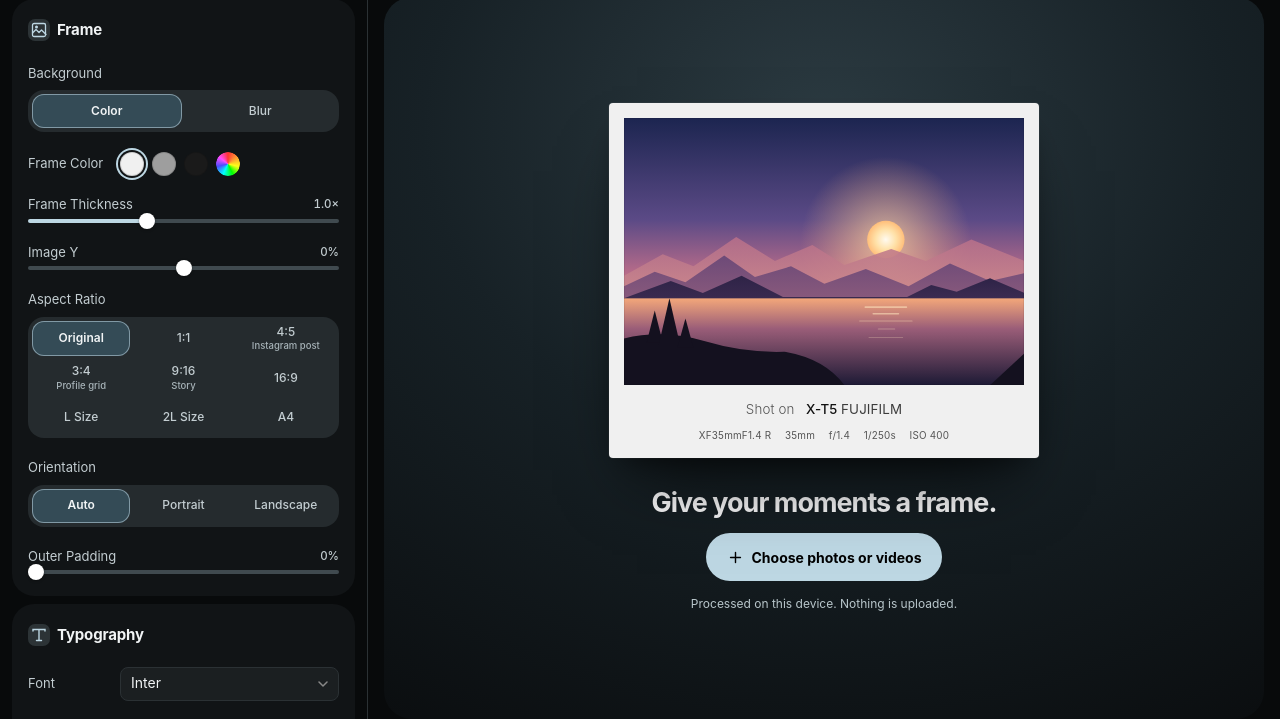
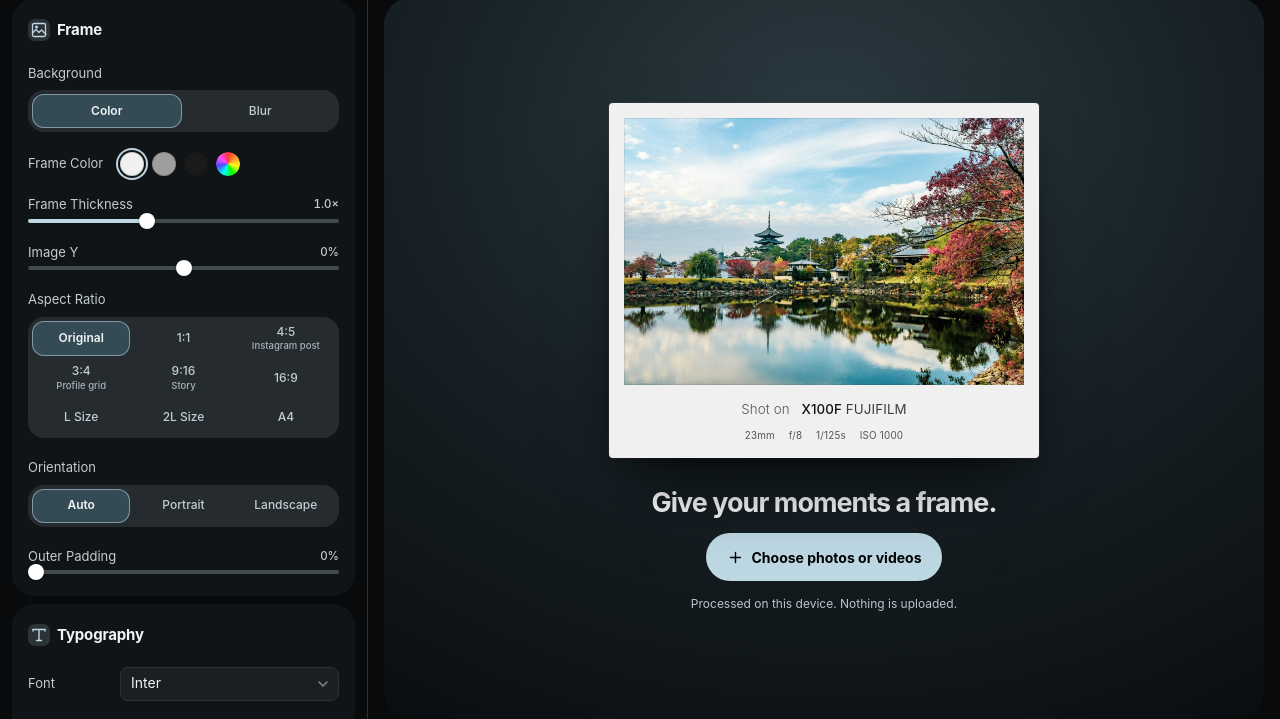
Before and after one commit to lingmulongtai/InstaFrame-Lab, a website: page index.html in a window 1280 px wide. Shown: the part 81-800 px from the top of the page. Drawn offline with Linux system fonts and the light colour scheme; a web font is replaced by a local one.

Commit message:
feat: show the supplied photo in the lab sample

```diff
--- a/css/style.css
+++ b/css/style.css
@@ -1415,7 +1415,7 @@ body[data-workspace="empty"] .photos-panel { display: none; }
   overflow: hidden;
   background: #2b2440;
 }
-.sample-print-photo svg { display: block; width: 100%; height: 100%; }
+.sample-print-photo img { display: block; width: 100%; height: 100%; object-fit: cover; }
 .sample-print-photo::after {
   content: '';
   position: absolute;
--- a/index.html
+++ b/index.html
@@ -832,69 +832,11 @@
         <!-- Decorative sample print: shows what an export looks like before any media is added. -->
         <figure class="sample-print" id="samplePrint" aria-hidden="true">
           <div class="sample-print-photo">
-            <svg viewBox="0 0 600 400" preserveAspectRatio="xMidYMid slice" focusable="false">
-              <defs>
-                <linearGradient id="sampleSky" x1="0" y1="0" x2="0" y2="1">
-                  <stop offset="0" stop-color="#1c2550"/>
-                  <stop offset="0.38" stop-color="#5b4a86"/>
-                  <stop offset="0.62" stop-color="#c9728a"/>
-                  <stop offset="0.8" stop-color="#f29a6b"/>
-                  <stop offset="1" stop-color="#ffd29a"/>
-                </linearGradient>
-                <radialGradient id="sampleSun" cx="0.5" cy="0.5" r="0.5">
-                  <stop offset="0" stop-color="#fffaf0"/>
-                  <stop offset="0.55" stop-color="#ffe1a8"/>
-                  <stop offset="1" stop-color="#ffbe7a"/>
-                </radialGradient>
-                <radialGradient id="sampleGlow" cx="0.5" cy="0.5" r="0.5">
-                  <stop offset="0" stop-color="#ffd9a0" stop-opacity="0.75"/>
-                  <stop offset="1" stop-color="#ffb27a" stop-opacity="0"/>
-                </radialGradient>
-                <linearGradient id="sampleLake" x1="0" y1="0" x2="0" y2="1">
-                  <stop offset="0" stop-color="#f3a77a"/>
-                  <stop offset="0.35" stop-color="#9a5d78"/>
-                  <stop offset="1" stop-color="#1d1a35"/>
-                </linearGradient>
-                <linearGradient id="sampleFar" x1="0" y1="0" x2="0" y2="1">
-                  <stop offset="0" stop-color="#b9708a"/>
-                  <stop offset="1" stop-color="#c98a8c"/>
-                </linearGradient>
-                <linearGradient id="sampleMid" x1="0" y1="0" x2="0" y2="1">
-                  <stop offset="0" stop-color="#6d4a78"/>
-                  <stop offset="1" stop-color="#8a5a7c"/>
-                </linearGradient>
-                <linearGradient id="sampleNear" x1="0" y1="0" x2="0" y2="1">
-                  <stop offset="0" stop-color="#2e2347"/>
-                  <stop offset="1" stop-color="#3d2c52"/>
-                </linearGradient>
-              </defs>
-              <rect width="600" height="400" fill="url(#sampleSky)"/>
-              <circle cx="392" cy="186" r="128" fill="url(#sampleGlow)"/>
-              <circle cx="392" cy="182" r="28" fill="url(#sampleSun)"/>
-              <path d="M0 236 L58 204 L104 222 L168 178 L226 214 L282 190 L330 220 L400 196 L452 214 L520 182 L600 214 L600 268 L0 268Z" fill="url(#sampleFar)" opacity="0.85"/>
-              <path d="M0 252 L46 230 L92 246 L150 206 L196 238 L250 222 L300 248 L362 226 L426 252 L488 218 L548 244 L600 232 L600 274 L0 274Z" fill="url(#sampleMid)"/>
-              <path d="M0 270 L70 244 L118 262 L176 236 L238 268 L600 268 L600 280 L0 280Z" fill="url(#sampleNear)"/>
-              <path d="M600 262 L548 240 L498 260 L460 250 L420 270 L600 272Z" fill="url(#sampleNear)"/>
-              <rect y="270" width="600" height="130" fill="url(#sampleLake)"/>
-              <g fill="#ffe7bf" opacity="0.55">
-                <rect x="360" y="282" width="64" height="2.4" rx="1.2"/>
-                <rect x="372" y="292" width="40" height="2" rx="1"/>
-                <rect x="352" y="303" width="80" height="1.6" rx="0.8" opacity="0.7"/>
-                <rect x="380" y="315" width="26" height="1.6" rx="0.8" opacity="0.6"/>
-                <rect x="366" y="328" width="52" height="1.2" rx="0.6" opacity="0.45"/>
-              </g>
-              <path d="M0 400 L0 330 Q60 316 120 334 T240 350 Q300 360 330 400Z" fill="#14111f"/>
-              <g fill="#14111f">
-                <path d="M34 336 L46 288 L58 336Z"/>
-                <path d="M52 340 L68 270 L84 340Z"/>
-                <path d="M80 344 L92 300 L104 344Z"/>
-                <path d="M548 400 L600 352 L600 400Z"/>
-              </g>
-            </svg>
+            <img src="assets/sample-photo.jpg" alt="" width="1440" height="960">
           </div>
           <figcaption class="sample-print-caption">
-            <span class="sample-print-camera"><span class="sample-print-label">Shot on</span> <span class="sample-print-model">X-T5</span> <span class="sample-print-make">FUJIFILM</span></span>
-            <span class="sample-print-exif"><span>XF35mmF1.4 R</span><span>35mm</span><span>f/1.4</span><span>1/250s</span><span>ISO 400</span></span>
+            <span class="sample-print-camera"><span class="sample-print-label">Shot on</span> <span class="sample-print-model">X100F</span> <span class="sample-print-make">FUJIFILM</span></span>
+            <span class="sample-print-exif"><span>23mm</span><span>f/8</span><span>1/125s</span><span>ISO 1000</span></span>
           </figcaption>
         </figure>
         <div class="preview-empty-copy">
```
Also changed, not shown: tests/e2e/lab.spec.cjs (+11 -0 lines), assets/sample-photo.jpg (added).
